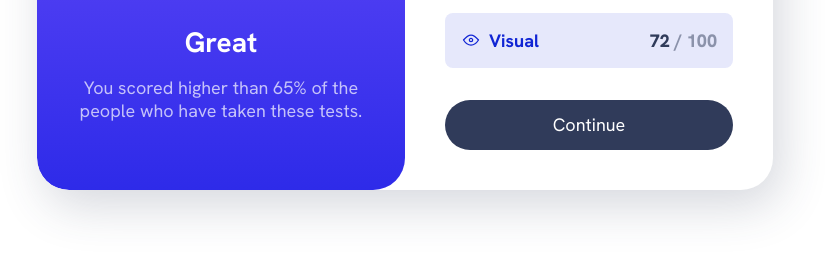
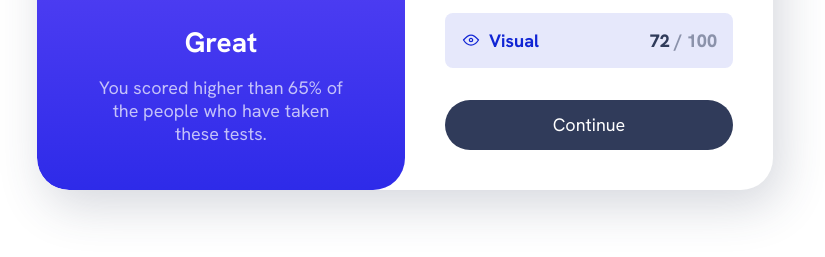
Before and after one commit to Annie-Huang/results-summary-component, a website: page index.html in a window 1280 px wide. Shown: the part 457-714 px from the top of the page, without its empty margins (235-1060 px from the left). Drawn offline with Linux system fonts and the light colour scheme.

Commit message:
Make the left card have bigger padding on left and right side.

```diff
--- a/style.css
+++ b/style.css
@@ -144,7 +144,7 @@ body {
 .results {
   color: hsl(var(--clr-neutral-hsl-100), 0.7);
   text-align: center;
-  padding: var(--padding);
+  padding: var(--padding) calc(var(--padding) * 1.5);
   background: var(--gradient-primary);
   border-radius: 0 0 var(--border-radius) var(--border-radius);
 }
```
